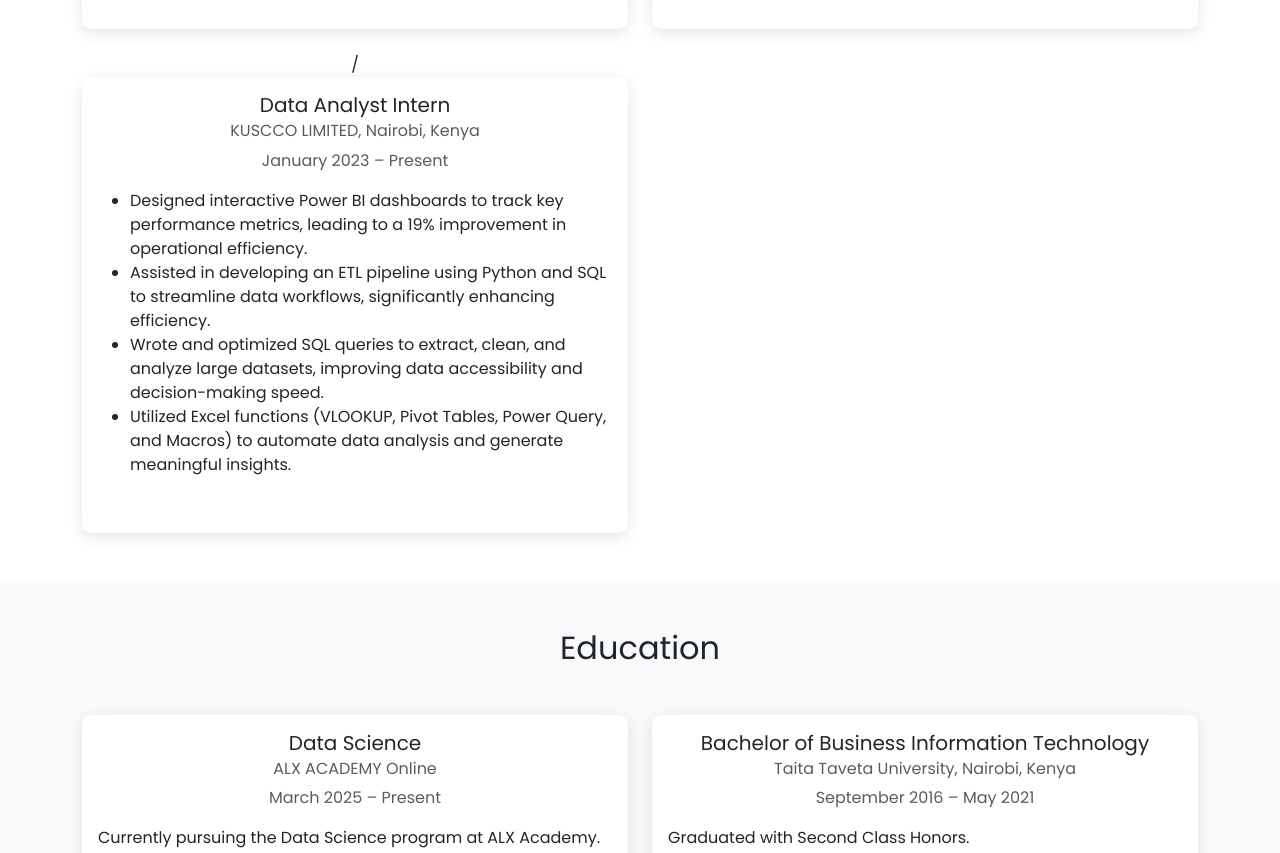
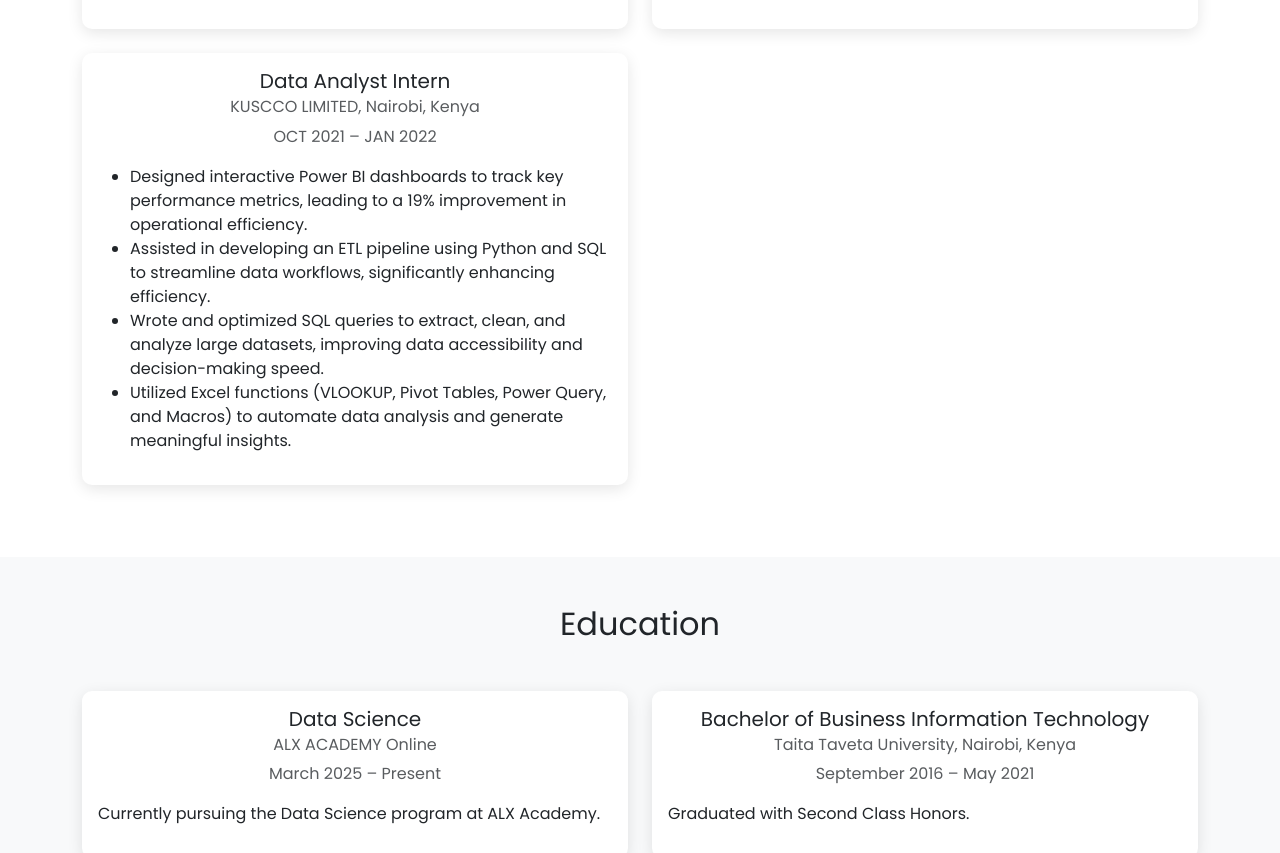
Before and after one commit to hendrybones/hendry_mwamburi_portfolio, a plain HTML site: page index.html in a window 1280 px wide. Shown: the part 3367-4220 px from the top of the page. Drawn offline with nearby package versions, Linux system fonts and the light colour scheme.

Commit message:
Adding changes

```diff
--- a/index.html
+++ b/index.html
@@ -298,12 +298,12 @@
           </div>
         </div>
         <!-- Job 3 -->
-        <div class="col-md-6 mb-4">/
+        <div class="col-md-6 mb-4">
           <div class="card h-100">
             <div class="card-body">
               <h5 class="card-title">Data Analyst Intern</h5>
               <h6 class="card-subtitle mb-2 text-muted">KUSCCO LIMITED, Nairobi, Kenya</h6>
-              <p class="card-text text-muted">January 2023 – Present</p>
+              <p class="card-text text-muted">OCT 2021 – JAN 2022</p>
               <ul class="text-start">
                 <li>Designed interactive Power BI dashboards to track key performance metrics, leading to a 19% improvement in operational efficiency.</li>
                 <li>Assisted in developing an ETL pipeline using Python and SQL to streamline data workflows, significantly enhancing efficiency.</li>
@@ -452,7 +452,7 @@
       </div>
       <div>
         <a href="https://www.linkedin.com/in/hendry-mwamburi-a22658351/" class="social-icon" title="LinkedIn"><img src="./linkeind.png" alt="LinkedIn"></a>
-        <a href="#" class="social-icon" title="Twitter"><img src="./twitter_5968830.png" alt="Twitter"></a>
+        <a href="https://x.com/BonesHendry" class="social-icon" title="Twitter"><img src="./twitter_5968830.png" alt="Twitter"></a>
         <a href="https://github.com/hendrybones" class="social-icon" title="GitHub"><img src="./github.png" alt="GitHub"></a>
       </div>
     </div>
```
Also changed, not shown: 1 other file.
